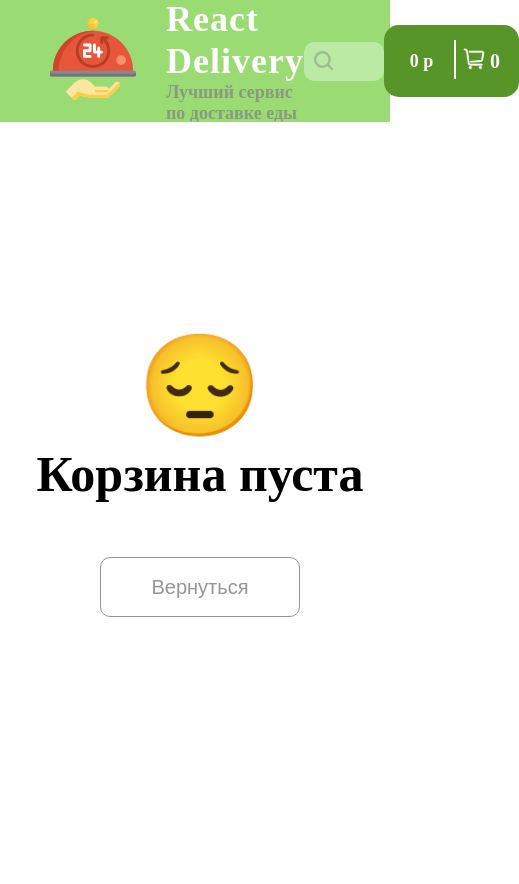
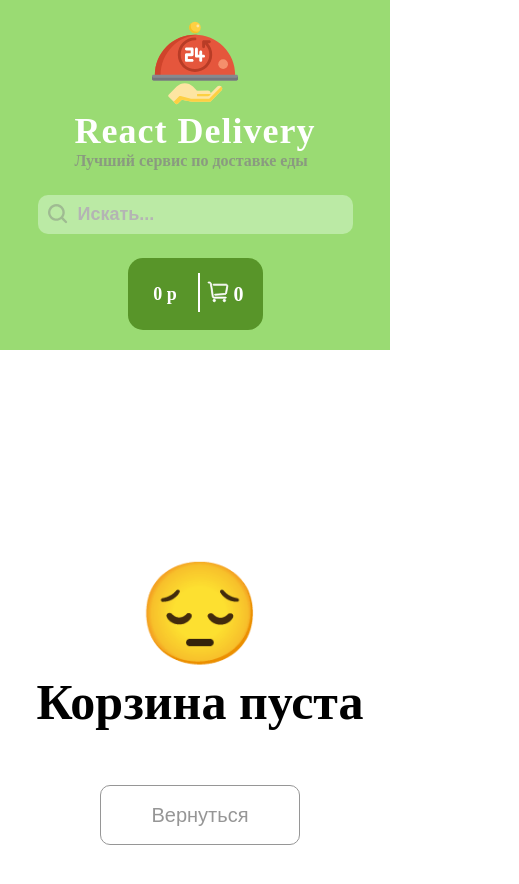
Before and after one commit to Tyson-White/react-delivery, a React (Create React App) app: page /cart in a window 390 px wide. Shown: the top 884 px of the page, 519 px wide, since content can reach past the window. Before the commit the page ends 844 px from the top, so only its background shows below. Built offline with nearby package versions, Linux system fonts and the light colour scheme; a web font is replaced by a local one.

Commit message:
responsive layout

```diff
--- a/src/compopnent/Filter/Filter.module.scss
+++ b/src/compopnent/Filter/Filter.module.scss
@@ -7,6 +7,22 @@ li {
 	margin: 40px 0;
 	width: 900px;
 	justify-content: space-between;
+
+	@media(max-width: 970px) {
+		& {
+			width: 400px;
+			overflow: scroll;
+			align-items: center;
+		}
+	}
+
+	@media(max-width: 370px) {
+		& {
+			width: 300px;
+			overflow: scroll;
+			align-items: center;
+		}
+	}
 
 	.active {
 		background-color: #444444;
@@ -20,6 +36,7 @@ li {
 		letter-spacing: 1px;
 		color: #5F5F5F;
 		cursor: pointer;
+
 	}
 
 
--- a/src/compopnent/Header/Header.module.scss
+++ b/src/compopnent/Header/Header.module.scss
@@ -1,6 +1,26 @@
+@media(max-width: 1015px) {
+	.header_content {
+		flex-direction: column;
+	}
+}
+
 .header {
 	height: 122px;
 	background-color: #9ADB73;
+
+	@media(max-width: 1015px) {
+		& {
+			height: 240px;
+			padding: 20px 0;
+		}
+	}
+
+	@media(max-width: 470px) {
+		& {
+			height: 310px;
+			padding: 20px 0;
+		}
+	}
 
 	.header_content{
 		height: 100%;
@@ -16,6 +36,10 @@
 			margin-top: auto;
 			column-gap: 30px;
 
+			@media(max-width: 470px) {
+				flex-direction: column;
+			}
+
 			.title_name {
 
 				.name {
@@ -26,7 +50,8 @@
 				}
 
 				.description {
-					font-size: 18px;
+					font-size: 16px;
+
 					font-weight: 700;
 					color: rgba(132, 132, 132, 0.75);
 				}
--- a/src/index.scss
+++ b/src/index.scss
@@ -46,6 +46,31 @@ a {
 	justify-items: center;
 }
 
+@media(max-width: 1260px) {
+	.main {
+		grid-template-columns: repeat(3, 1fr);
+	}
+	.subHeader {
+		flex-direction: column;
+		text-align: center;
+	}
+
+}
+
+@media(max-width: 860px) {
+	.main {
+		text-align: center;
+		grid-template-columns: repeat(2, 1fr);
+	}
+}
+
+@media(max-width: 570px) {
+	.main {
+		text-align: center;
+		grid-template-columns: repeat(1, 1fr);
+	}
+}
+
 .subHeader {
 	display: flex;
 	align-items: center;
--- a/src/pages/Cart/Cart.module.scss
+++ b/src/pages/Cart/Cart.module.scss
@@ -56,8 +56,22 @@
 	display: flex;
 	align-items: center;
 	width: 300px;
+
+	@media(max-width: 900px) {
+		& {
+			width: 220px;
+		}
+	}
 	.product_description {
 		margin-left: 20px;
+	}
+
+	.product_img {
+		@media(max-width: 900px) {
+			img {
+				width: 50px;
+			}
+		}
 	}
 
 	.product_name {
--- a/src/pages/Manepage/index.jsx
+++ b/src/pages/Manepage/index.jsx
@@ -53,10 +53,10 @@ export default function Index({ onClickAdd }) {
 
   React.useEffect(() => {
     const search = searchValue ? `&search=${searchValue}` : "";
-    const filterCheck = activeFilter > 0 ? `category=${activeFilter}` : "";
+    const filterCheck = activeFilter > 0 ? `&category=${activeFilter}` : "";
     const totalRef = `https://6428422a46fd35eb7c4efbb3.mockapi.io/items?&page=${
       selectedPage + 1
-    }&limit=8&${`${filterCheck}&sortBy=${sortType.sort}&order=desc${search}`}`;
+    }&limit=8${`${filterCheck}&sortBy=${sortType.sort}&order=desc${search}`}`;
 
     setIsLoading(true);
 
```
